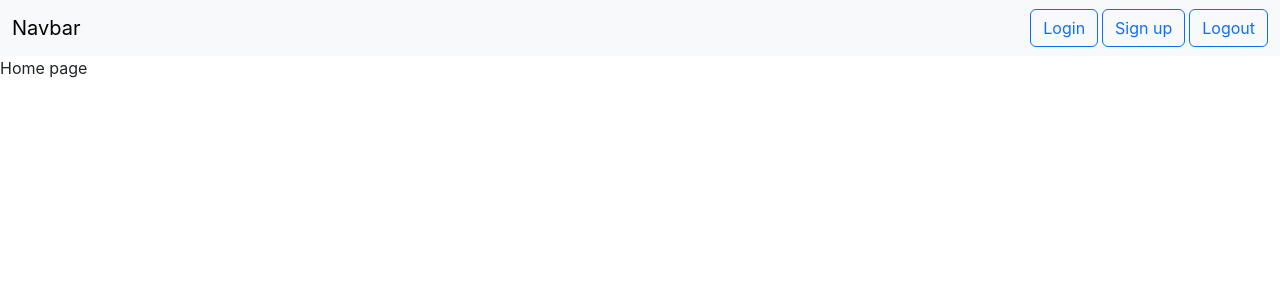
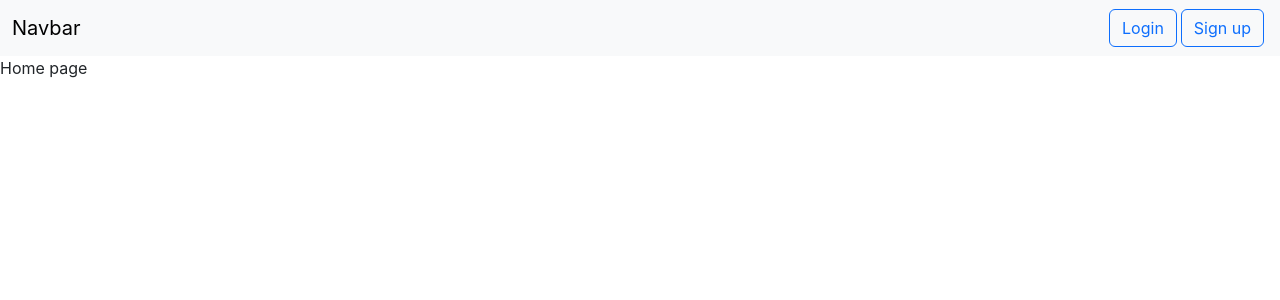
Before and after one commit to Gayan65/parkez, a React (Create React App) app in the folder frontend/: page / in a window 1280 px wide. Shown: the top 300 px of the page. Built offline with nearby package versions, Linux system fonts and the light colour scheme.

Commit message:
conditional rendering login, signup, logout, user email in navbar component add

```diff
--- a/frontend/src/components/NavBar.js
+++ b/frontend/src/components/NavBar.js
@@ -20,6 +20,9 @@ const NavBar = () => {
                     Navbar
                 </Link>
                 <div className="flex-d">
+                    {!user && (
+                        <div>
+                            {" "}
                             <Link
                                 className="btn btn-outline-primary me-1"
                                 to={"/login"}
@@ -32,7 +35,11 @@ const NavBar = () => {
                             >
                                 Sign up
                             </Link>
-                    {user && <span>User : {user.email}</span>}
+                        </div>
+                    )}
+                    {user && (
+                        <div>
+                            <span>User : {user.email}</span>{" "}
                             <button
                                 className="btn btn-outline-primary"
                                 onClick={handelClick}
@@ -40,6 +47,8 @@ const NavBar = () => {
                                 Logout
                             </button>
                         </div>
+                    )}
+                </div>
             </div>
         </nav>
     );
```
Also changed, not shown: frontend/public/index.html (+6 -0 lines). Lines whose indentation alone changed are shown as unchanged.
